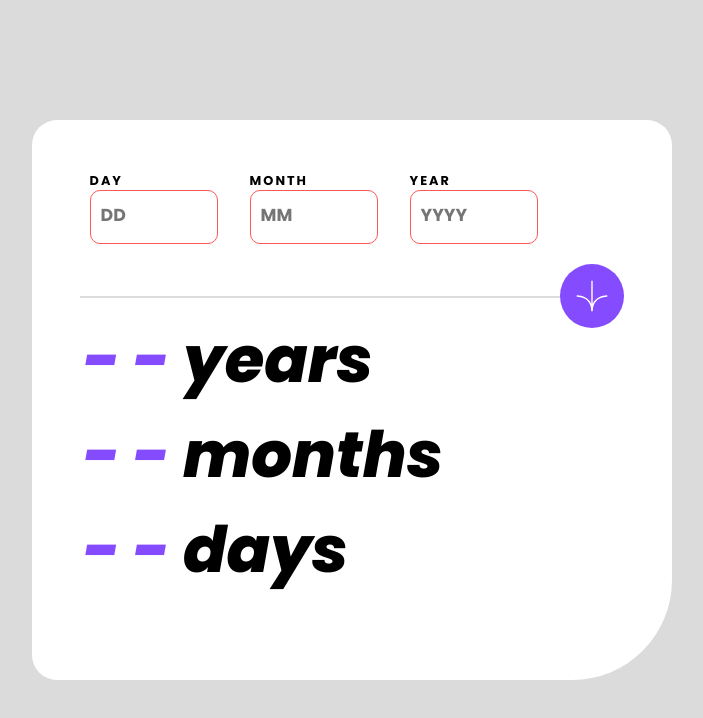
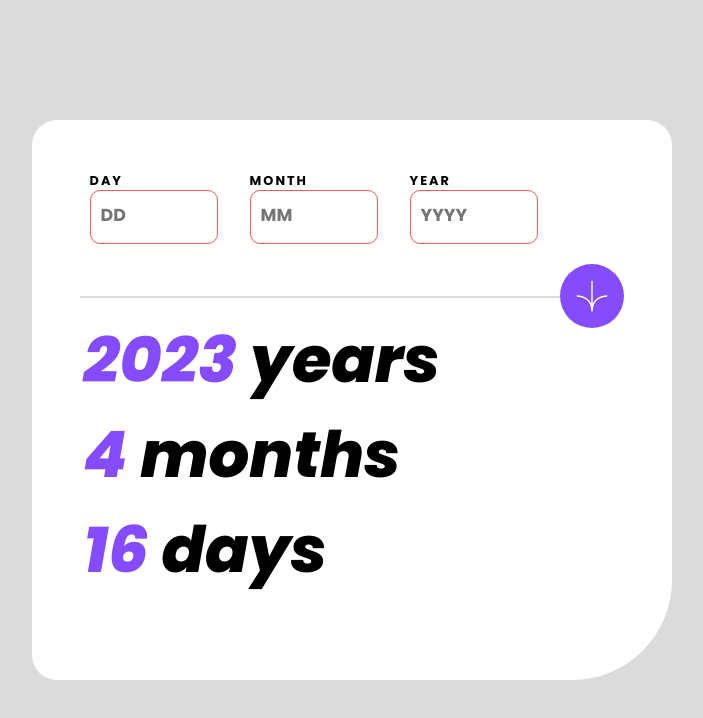
Before and after one commit to Cauabc/age-calculator, a plain HTML site: page index.html in a window 1280 px wide. Both pictures are taken after a click on the element 880 px from the left and 296 px from the top of the page. Shown: the whole page, without its empty margins (288-991 px from the left). Drawn offline with Linux system fonts and the light colour scheme.

Commit message:
Calculator script added

```diff
--- a/css/style.css
+++ b/css/style.css
@@ -158,11 +158,12 @@ label{
 }
 
 .main-content h1{
-    color: hsl(259, 100%, 65%);
+    color: #000;
 }
 
 .main-content span{
-    color: #000;
+    color: hsl(259, 100%, 65%);
+
 }
 
 .date {
--- a/index.html
+++ b/index.html
@@ -31,11 +31,13 @@
         </header>
         <div class="main-content">
             <div class="date">
-                <h1>- - <span>years</span></h1>
-                <h1>- - <span>months</span></h1>
-                <h1>- - <span>days</span></h1>
+                <h1><span class="yearsText">- -</span> years</h1>
+                <h1><span class="monthsText">- -</span> months</h1>
+                <h1><span class="daysText">- -</span> days</h1>
+
             </div>
         </div>
     </main>
+    <script src="script.js"></script>
 </body>
 </html>
--- /dev/null
+++ b/script.js
@@ -0,0 +1,21 @@
+const inputYear = document.querySelector("#year")
+const inputMonth = document.querySelector("#month")
+const inputDay = document.querySelector("#day")
+const actualDate = new Date()
+const year = actualDate.getFullYear()
+const yearText = document.querySelector(".yearsText")
+const month = actualDate.getMonth()
+const monthText = document.querySelector(".monthsText")
+const day = actualDate.getDate()
+const dayText = document.querySelector(".daysText")
+
+const buttonSubmit = document.querySelector(".arrowSVG")
+
+
+
+buttonSubmit.addEventListener("click", () => {
+    yearText.innerHTML = year - inputYear.value
+    monthText.innerHTML = month + 1 - inputMonth.value
+    dayText.innerHTML = day - inputDay.value
+
+})
```
